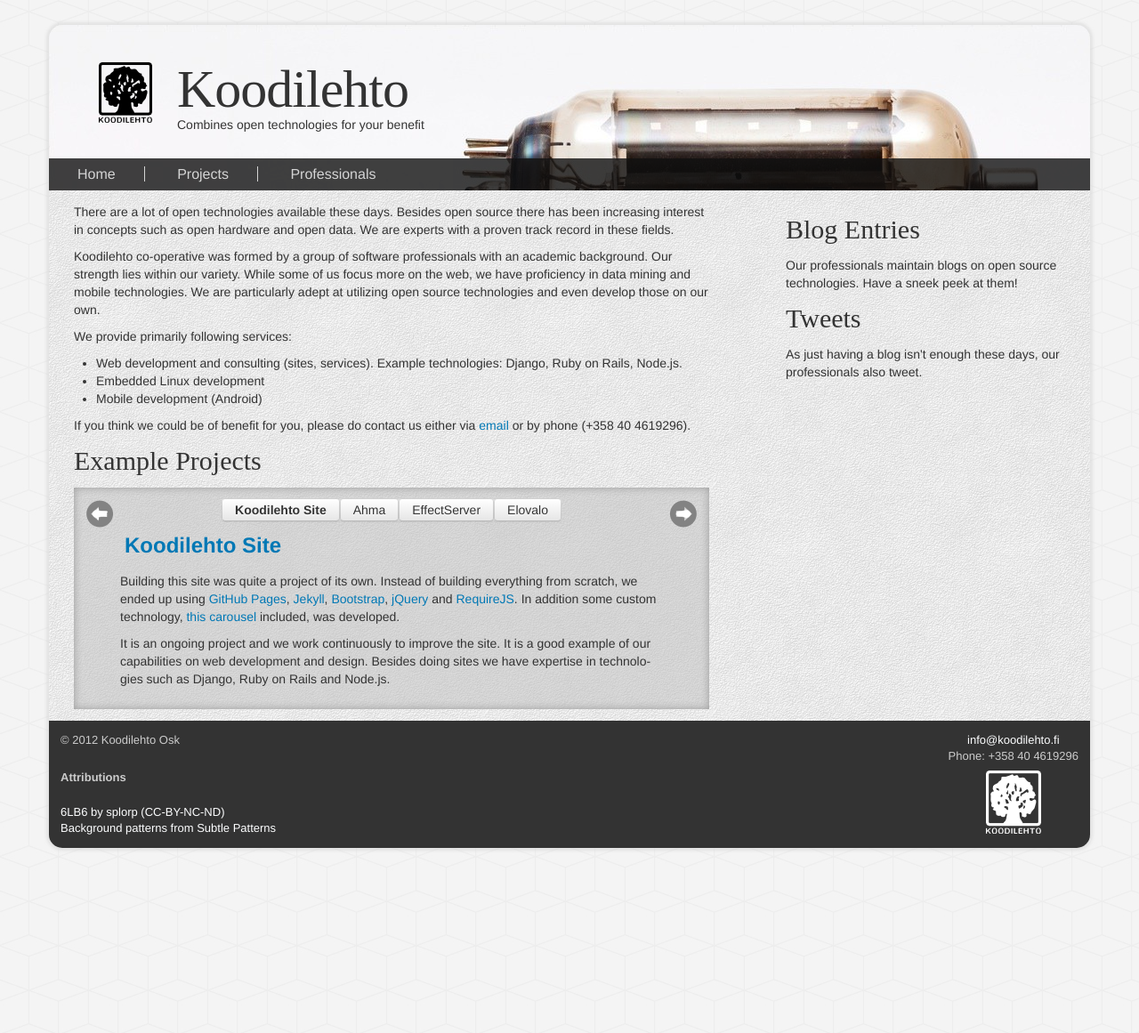
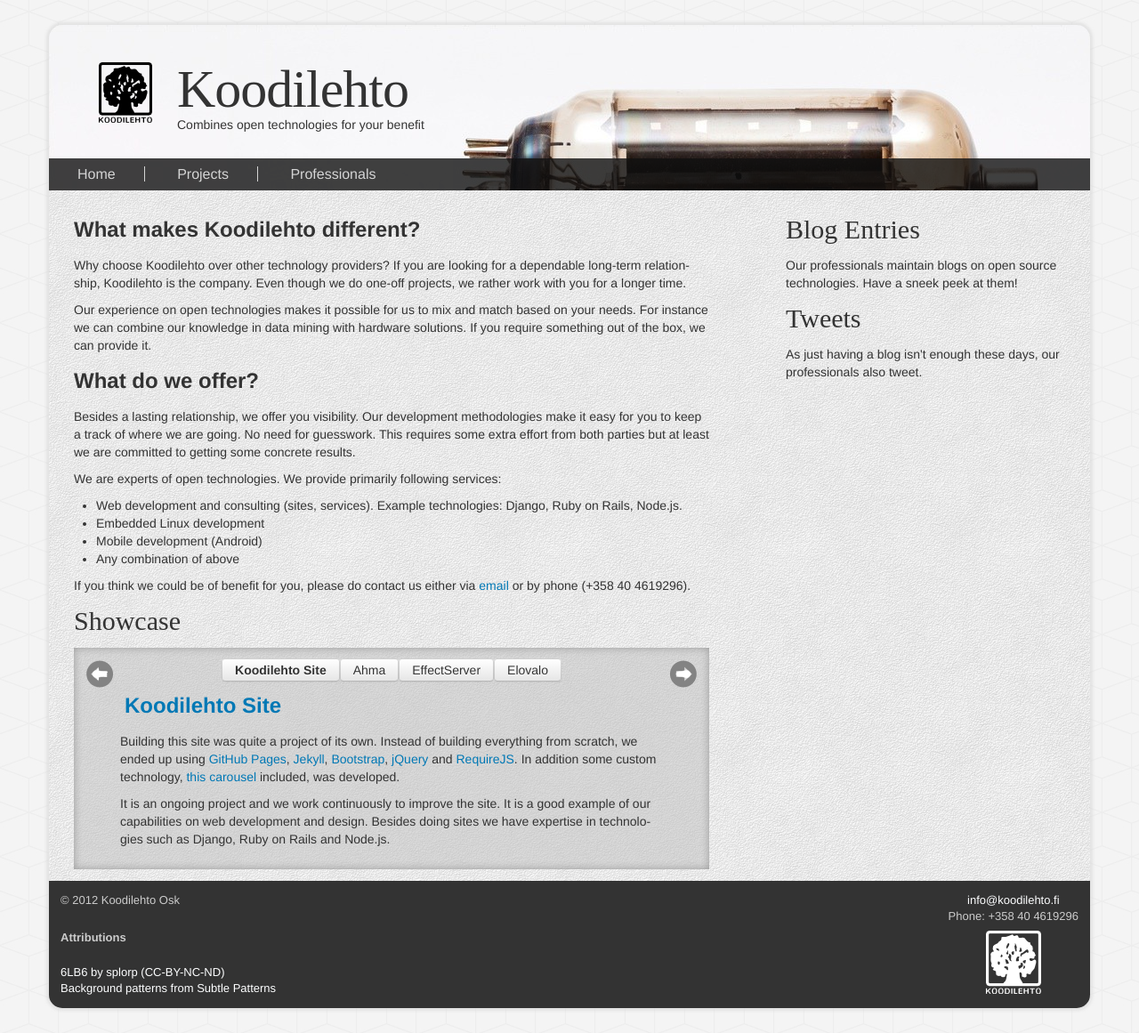
Before and after one commit to koodilehto/koodilehto-site, a Jekyll site: the page built from index.html, in a window 1280 px wide. Shown: the whole page at 89% size. Built offline with Jekyll 4.4.1, drawn with Linux system fonts in a browser that asks for light colours; some web fonts are replaced; before the commit the page ends 981 px from its top, so only the background shows below that.

Commit message:
Improve index copywriting

```diff
--- a/index.html
+++ b/index.html
@@ -7,18 +7,22 @@
 
 <div class="row">
     <div class="span8">
-        <p>There are a lot of open technologies available these days. Besides open source there has been increasing interest in concepts such as open hardware and open data. We are experts with a proven track record in these fields.</p>
-        <p>Koodilehto co-operative was formed by a group of software professionals with an academic background. Our strength lies within our variety. While some of us focus more on the web, we have proficiency in data mining and mobile technologies. We are particularly adept at utilizing open source technologies and even develop those on our own.</p>
-        <p>We provide primarily following services:</p>
+        <h3>What makes Koodilehto different?</h3>
+        <p>Why choose Koodilehto over other technology providers? If you are looking for a dependable long-term relationship, Koodilehto is the company. Even though we do one-off projects, we rather work with you for a longer time.</p>
+        <p>Our experience on open technologies makes it possible for us to mix and match based on your needs. For instance we can combine our knowledge in data mining with hardware solutions. If you require something out of the box, we can provide it.</p>
+        <h3>What do we offer?</h3>
+        <p>Besides a lasting relationship, we offer you visibility. Our development methodologies make it easy for you to keep a track of where we are going. No need for guesswork. This requires some extra effort from both parties but at least we are committed to getting some concrete results.</p>
+        <p>We are experts of open technologies. We provide primarily following services:</p>
         <ul>
             <li>Web development and consulting (sites, services). Example technologies: Django, Ruby on Rails, Node.js.</li>
             <li>Embedded Linux development</li>
             <li>Mobile development (Android)</li>
+            <li>Any combination of above</li>
         </ul>
 
         <p>If you think we could be of benefit for you, please do contact us either via <a href="mailto:{{ site.email }}">email</a> or by phone ({{ site.phone }}).</p>
 
-        <h2>Example Projects</h2>
+        <h2>Showcase</h2>
         <div class="caro" id="projects">
             <div class="prev button"></div>
             <div class="next button"></div>
```
Also changed, not shown: css/index.css (line endings or trailing spaces).
